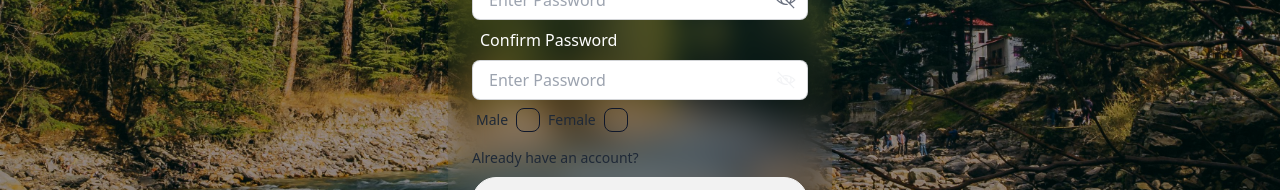
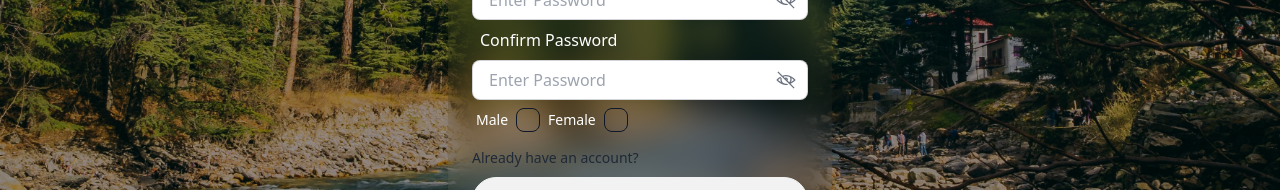
Before and after one commit to AmitKumarr2024/mern-chat-app, a React (Vite) app in the folder Client/: page /signup in a window 1280 px wide. Shown: the part 416-606 px from the top of the page. Built offline with nearby package versions, Linux system fonts and the light colour scheme.

Commit message:
socket url set-5

```diff
--- a/Client/src/pages/signup/GenderCheckBox.jsx
+++ b/Client/src/pages/signup/GenderCheckBox.jsx
@@ -5,11 +5,11 @@ const GenderCheckBox = ({ onCheckBoxChange, selectGender }) => {
     <div className=" flex">
       <div className="form-control">
         <label
-          className={`label gap-2 cursor-pointer text-white ${
+          className={`label gap-2 cursor-pointer ${
             selectGender === "male" ? "selected" : ""
           }`}
         >
-          <span className="label-text">Male</span>
+          <span className="label-text text-white ">Male</span>
           <input
             type="checkbox"
             className="checkbox border-slate-900"
@@ -20,11 +20,11 @@ const GenderCheckBox = ({ onCheckBoxChange, selectGender }) => {
       </div>
       <div className="form-control">
         <label
-          className={`label gap-2 cursor-pointer text-white ${
+          className={`label gap-2 cursor-pointer  ${
             selectGender === "female" ? "selected" : ""
           }`}
         >
-          <span className="label-text">Female</span>
+          <span className="label-text text-white ">Female</span>
           <input
             type="checkbox"
             className="checkbox border-slate-900"
--- a/Client/src/pages/signup/SignUp.jsx
+++ b/Client/src/pages/signup/SignUp.jsx
@@ -113,7 +113,7 @@ const{loading,signup}=useSignup()
                 }
               />
               <span
-                className="absolute right-3 cursor-pointer text-xl text-gray-100"
+                className="absolute right-3 cursor-pointer text-xl text-gray-500"
                 onClick={handlePasswordHide}
               >
                 {hide ? <LiaEyeSlashSolid /> : <LiaEyeSolid />}
```
